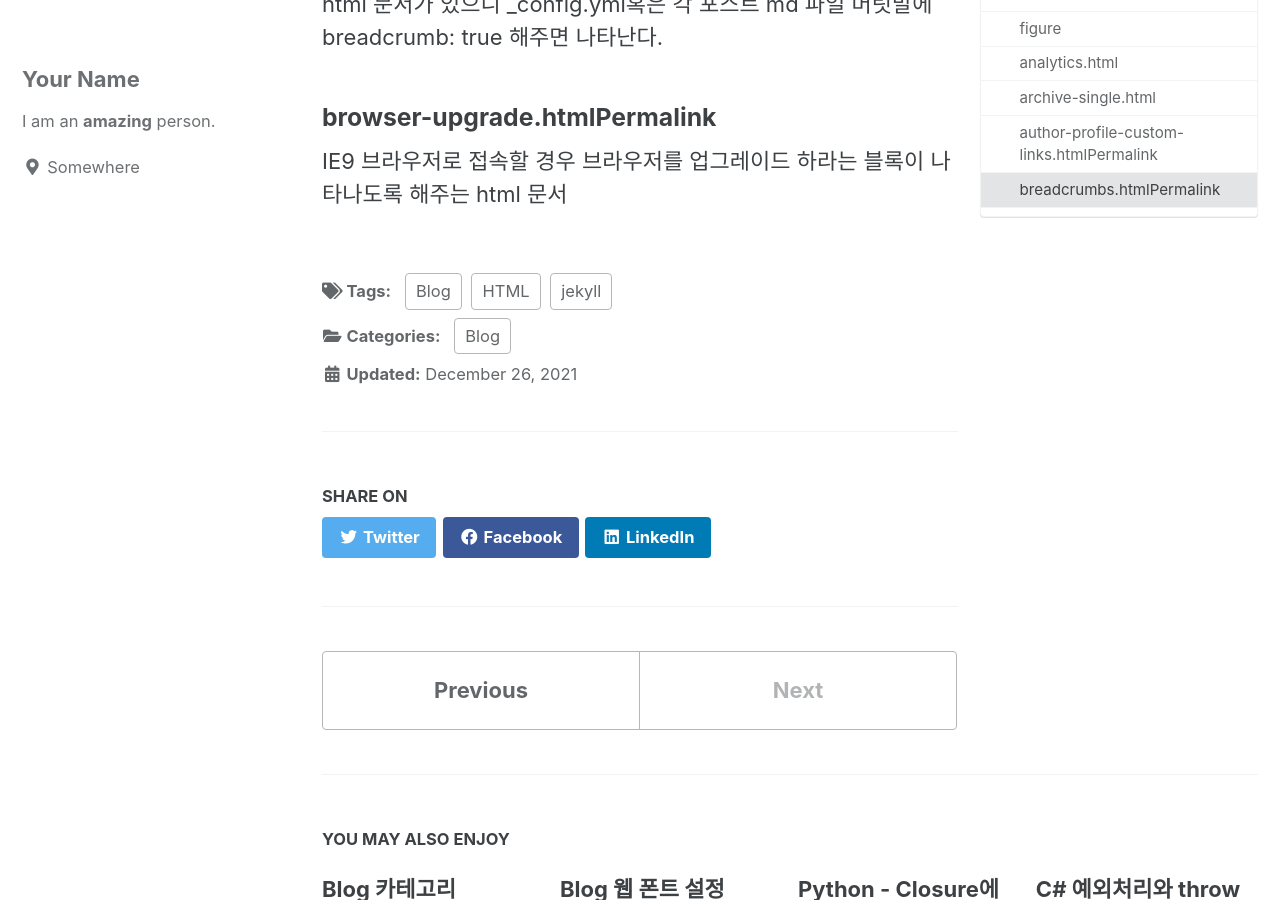
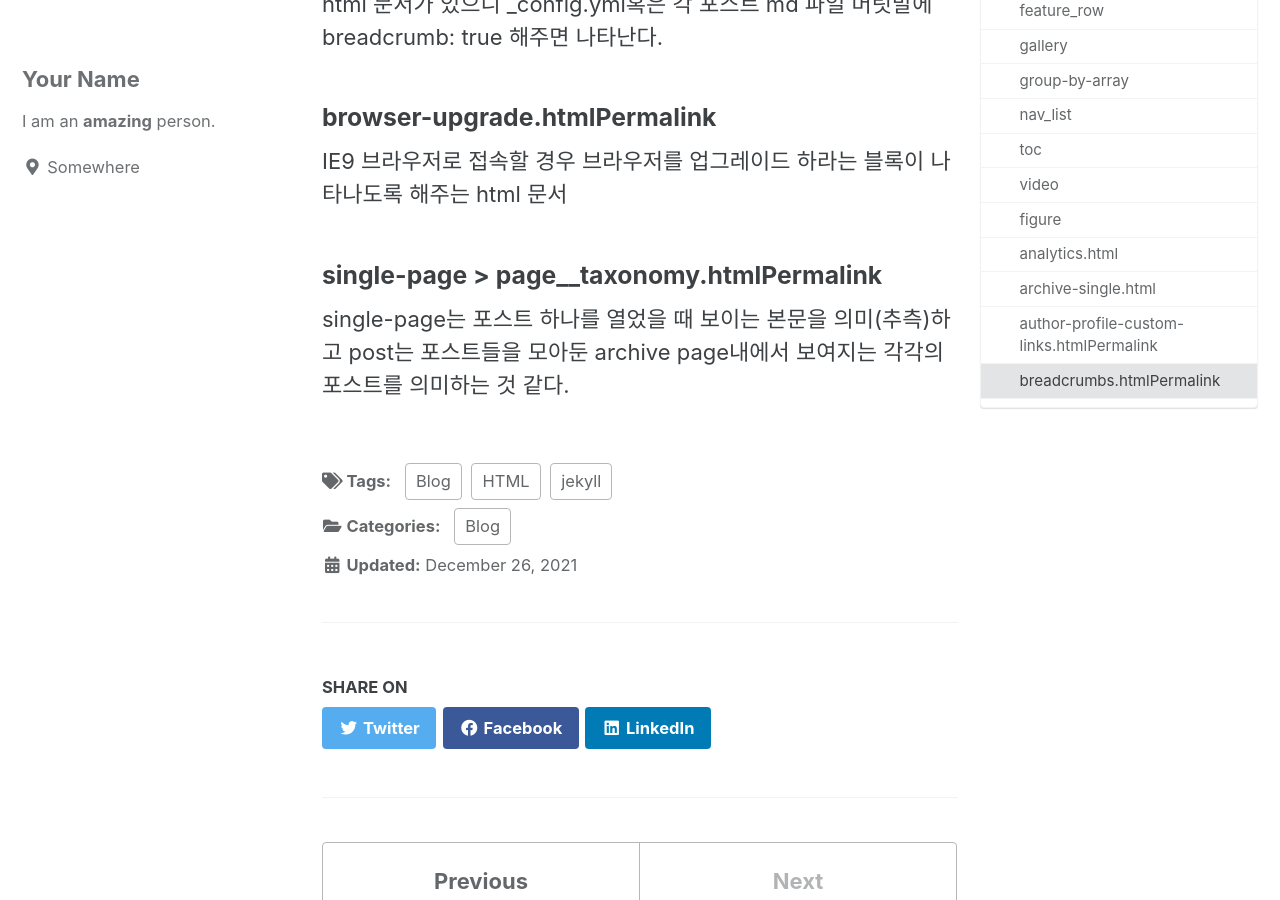
Before and after one commit to jongkyuu/jongkyuu.github.io, a Jekyll site: the page built from _posts/2021-12-21-Blog_Minimal_mistakes_structure.md, in a window 1280 px wide and 900 px high, scrolled down 11405 px. Built offline with Jekyll 4.4.1, drawn with Linux system fonts in a browser that asks for light colours; cached includes are drawn as plain includes.

Commit message:
블로그 구조

```diff
--- a/_posts/2021-12-21-Blog_Minimal_mistakes_structure.md
+++ b/_posts/2021-12-21-Blog_Minimal_mistakes_structure.md
@@ -297,3 +297,7 @@ minimal mistakes 에서 제공하는 author profile link는 Github, 메일, Face
 ### browser-upgrade.htmlPermalink
 
 IE9 브라우저로 접속할 경우 브라우저를 업그레이드 하라는 블록이 나타나도록 해주는 html 문서
+
+### single-page > page\_\_taxonomy.htmlPermalink
+
+single-page는 포스트 하나를 열었을 때 보이는 본문을 의미(추측)하고 post는 포스트들을 모아둔 archive page내에서 보여지는 각각의 포스트를 의미하는 것 같다.
```
